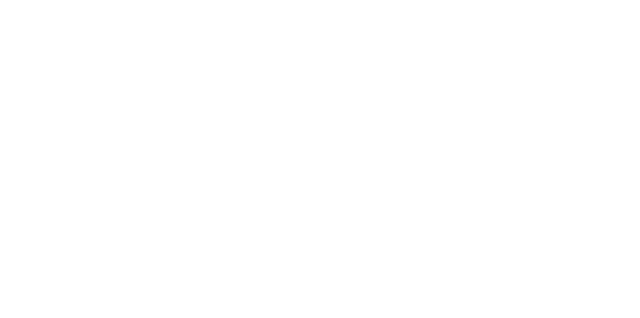
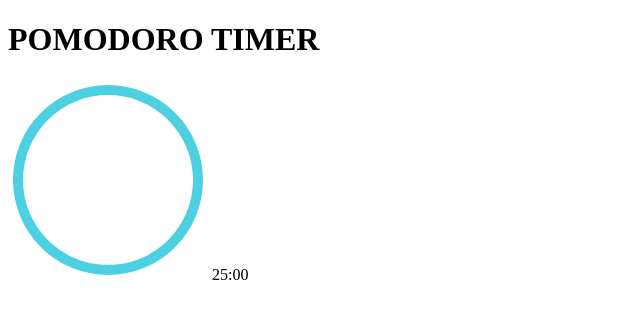
Before and after one commit to ndutta-cynthia/Pomodoro-Timer, a plain HTML site: page index.html in a window 1280 px wide. Shown: the whole page, without its empty margins (0-640 px from the left). Drawn offline with Linux system fonts and the light colour scheme.

Commit message:
I worked on the html file on the progress ring circle, I created its div and added the timer

```diff
--- a/index.html
+++ b/index.html
@@ -5,6 +5,22 @@
     <meta name="viewport" content="width=device-width, initial-scale=1.0">
     <title>Document</title>
     <link rel="stylesheet" href="style.css">
+
+    <body class="dark">
+        <div class="container">
+            <header>
+                <h1>POMODORO TIMER</h1>
+            </header>
+            <div id="timer">
+                <div class="circle">
+                    <svg class="progress-ring" width="200" height="200">
+                        <circle class="progress-ring__circle" stroke="#4dd0e1" stroke-width="10" fill="transparent" r="90"
+                            cx="100" cy="100" />
+                    </svg>
+                    <span id="time">25:00</span>
+                </div>
+            </div>
+
 </head>
 <body>
 
```
